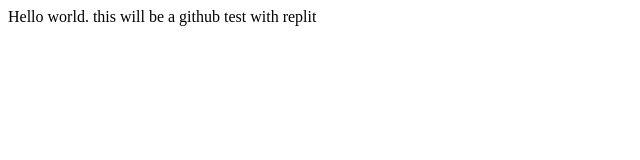
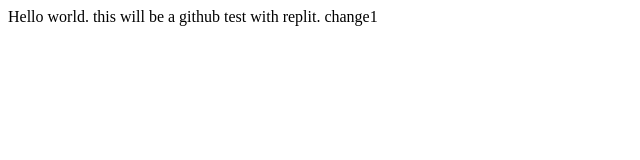
Before and after one commit to wawa2016/HTML-CSS-JS, a plain HTML site: page index.html in a window 1280 px wide. Shown: the full height of the page, 0-640 px from the left. Drawn offline with Linux system fonts and the light colour scheme.

Commit message:
Change to html

```diff
--- a/index.html
+++ b/index.html
@@ -9,7 +9,7 @@
 </head>
 
 <body>
-  Hello world. this will be a github test with replit
+  Hello world. this will be a github test with replit. change1
   <script src="script.js"></script>
 </body>
 
```
